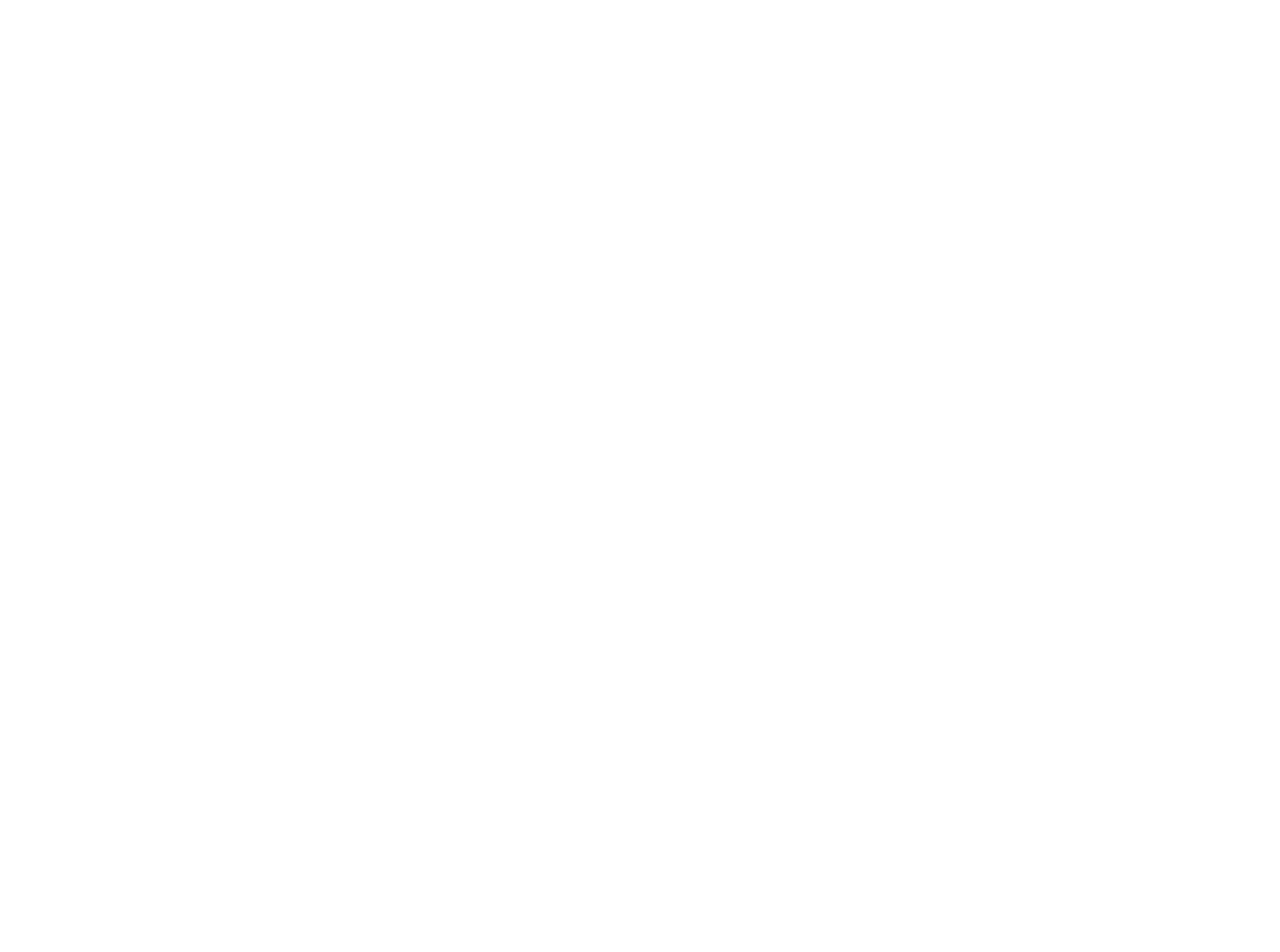
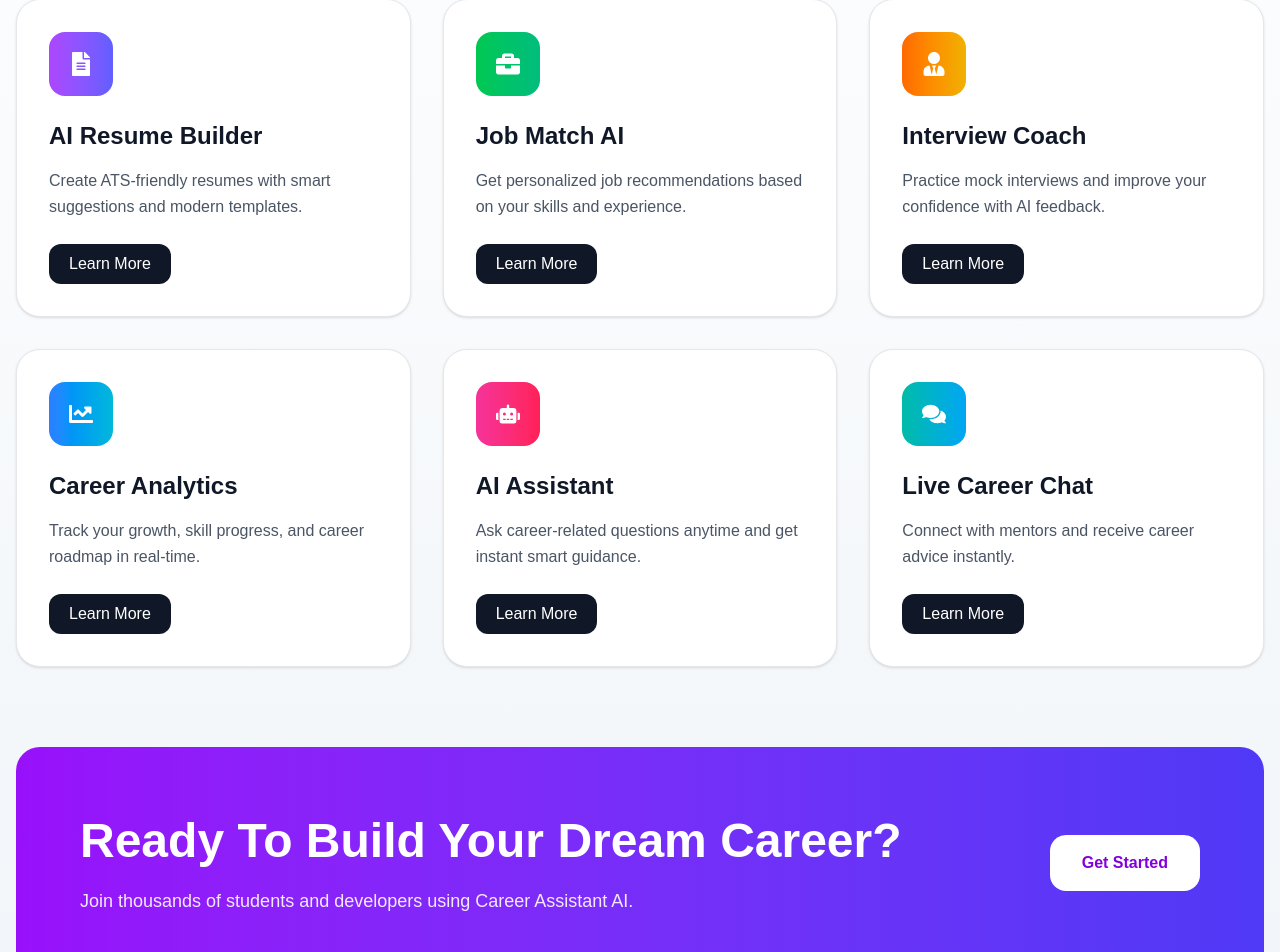
Before and after one commit to rajibulislam60/careerassist-ai, a Next.js app: page /features in a window 1280 px wide. Before the commit this address had no page. Shown: the part 434-1386 px from the top of the page. Before the commit the page ends 800 px from the top, so only its background shows below. Built offline with nearby package versions, Linux system fonts and the light colour scheme.

Commit message:
features page design done

```diff
--- /dev/null
+++ b/src/app/features/FeaturesHome.jsx
@@ -0,0 +1,135 @@
+"use client";
+
+import React from "react";
+import {
+  FaRobot,
+  FaBriefcase,
+  FaChartLine,
+  FaUserTie,
+  FaFileAlt,
+  FaComments,
+} from "react-icons/fa";
+
+const features = [
+  {
+    id: 1,
+    title: "AI Resume Builder",
+    description:
+      "Create ATS-friendly resumes with smart suggestions and modern templates.",
+    icon: <FaFileAlt />,
+    color: "from-purple-500 to-indigo-500",
+  },
+  {
+    id: 2,
+    title: "Job Match AI",
+    description:
+      "Get personalized job recommendations based on your skills and experience.",
+    icon: <FaBriefcase />,
+    color: "from-green-500 to-emerald-500",
+  },
+  {
+    id: 3,
+    title: "Interview Coach",
+    description:
+      "Practice mock interviews and improve your confidence with AI feedback.",
+    icon: <FaUserTie />,
+    color: "from-orange-500 to-yellow-500",
+  },
+  {
+    id: 4,
+    title: "Career Analytics",
+    description:
+      "Track your growth, skill progress, and career roadmap in real-time.",
+    icon: <FaChartLine />,
+    color: "from-blue-500 to-cyan-500",
+  },
+  {
+    id: 5,
+    title: "AI Assistant",
+    description:
+      "Ask career-related questions anytime and get instant smart guidance.",
+    icon: <FaRobot />,
+    color: "from-pink-500 to-rose-500",
+  },
+  {
+    id: 6,
+    title: "Live Career Chat",
+    description: "Connect with mentors and receive career advice instantly.",
+    icon: <FaComments />,
+    color: "from-teal-500 to-sky-500",
+  },
+];
+
+export default function FeaturesHome() {
+  return (
+    <section className="bg-gradient-to-b from-white to-slate-100 py-20">
+      <div className="max-w-7xl mx-auto px-4">
+        {/* Heading */}
+        <div className="text-center max-w-3xl mx-auto mb-16">
+          <button className="px-5 py-2 rounded-full bg-purple-100 text-purple-700 font-semibold text-sm mb-5">
+            FEATURES
+          </button>
+
+          <h1 className="text-4xl lg:text-6xl font-bold text-gray-900 leading-tight">
+            Smart AI Features For Your Career Growth
+          </h1>
+
+          <p className="mt-6 text-lg text-gray-600 leading-relaxed">
+            Career Assistant AI helps students and developers build resumes,
+            prepare for interviews, find jobs, and grow faster with intelligent
+            AI tools.
+          </p>
+        </div>
+
+        {/* Feature Cards */}
+        <div className="grid grid-cols-1 md:grid-cols-2 lg:grid-cols-3 gap-8">
+          {features.map((item) => (
+            <div
+              key={item.id}
+              className="group bg-white border border-gray-200 rounded-3xl p-8 shadow-sm hover:shadow-2xl transition-all duration-300 hover:-translate-y-2"
+            >
+              {/* Icon */}
+              <div
+                className={`w-16 h-16 rounded-2xl bg-gradient-to-r ${item.color} flex items-center justify-center text-white text-2xl mb-6`}
+              >
+                {item.icon}
+              </div>
+
+              {/* Content */}
+              <h2 className="text-2xl font-bold text-gray-900 mb-4">
+                {item.title}
+              </h2>
+
+              <p className="text-gray-600 leading-relaxed mb-6">
+                {item.description}
+              </p>
+
+              {/* Button */}
+              <button className="px-5 py-2 rounded-xl bg-gray-900 text-white hover:bg-purple-600 transition-all duration-300">
+                Learn More
+              </button>
+            </div>
+          ))}
+        </div>
+
+        {/* Bottom CTA */}
+        <div className="mt-20 bg-gradient-to-r from-purple-600 to-indigo-600 rounded-3xl p-10 lg:p-16 flex flex-col lg:flex-row items-center justify-between gap-8">
+          <div>
+            <h2 className="text-3xl lg:text-5xl font-bold text-white leading-tight">
+              Ready To Build Your Dream Career?
+            </h2>
+
+            <p className="text-purple-100 mt-4 text-lg">
+              Join thousands of students and developers using Career Assistant
+              AI.
+            </p>
+          </div>
+
+          <button className="bg-white text-purple-700 px-8 py-4 rounded-2xl font-bold hover:scale-105 transition-all duration-300">
+            Get Started
+          </button>
+        </div>
+      </div>
+    </section>
+  );
+}
--- /dev/null
+++ b/src/app/features/page.js
@@ -0,0 +1,9 @@
+import FeaturesHome from "./FeaturesHome";
+
+export default function page() {
+  return (
+    <div>
+      <FeaturesHome />
+    </div>
+  );
+}
--- a/src/components/landingpage/Navbar.jsx
+++ b/src/components/landingpage/Navbar.jsx
@@ -3,6 +3,7 @@
 import React, { useState } from "react";
 import Container from "@/container/Container";
 import { FaRobot, FaBars, FaTimes } from "react-icons/fa";
+import Link from "next/link";
 
 export default function Navbar() {
   const [menuOpen, setMenuOpen] = useState(false);
@@ -26,10 +27,11 @@
               <li className="hover:text-[#614bef] cursor-pointer transition-all duration-300">
                 Home
               </li>
-
-              <li className="hover:text-[#614bef] cursor-pointer transition-all duration-300">
-                Features
-              </li>
+              <Link href="/features">
+                <li className="hover:text-[#614bef] cursor-pointer transition-all duration-300">
+                  Features
+                </li>
+              </Link>
 
               <li className="hover:text-[#614bef] cursor-pointer transition-all duration-300">
                 Pricing
```
